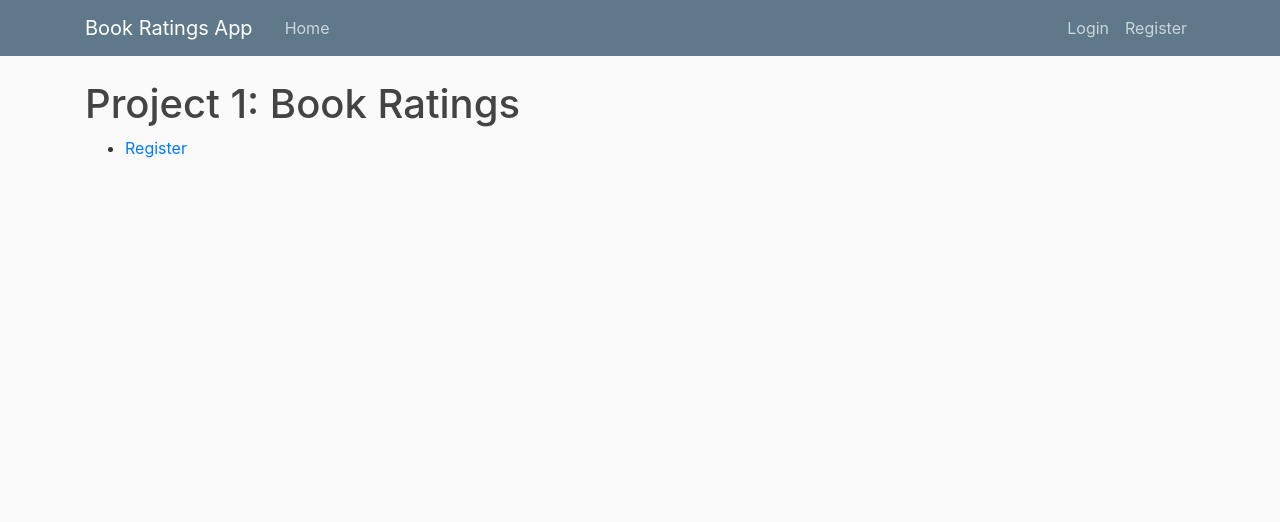
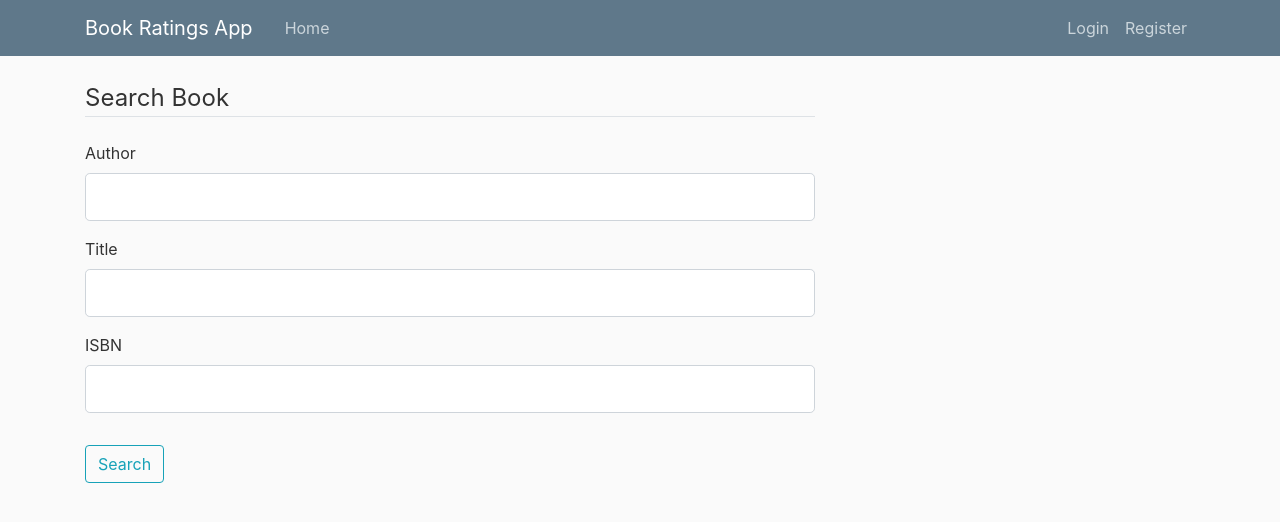
Before and after one commit to ckoopmann/cs50w_project1, a Flask app: page / in a window 1280 px wide. Shown: the top 522 px of the page. Run offline with Flask 2, Linux system fonts and the light colour scheme; some libraries are stand-ins or nearby versions.

Commit message:
Mockup Search interface

```diff
--- a/application/forms.py
+++ b/application/forms.py
@@ -30,3 +30,9 @@ class LoginForm(FlaskForm):
     password = PasswordField("password",validators = [DataRequired()])
     remember = BooleanField("remember me")
     submit = SubmitField("Login")
+
+class SearchForm(FlaskForm):
+    isbn = StringField("ISBN")
+    author = StringField("Author")
+    title = StringField("Title")
+    submit = SubmitField("Search")
--- a/application/routes.py
+++ b/application/routes.py
@@ -1,12 +1,13 @@
 from application import app, db, bcrypt
-from application.forms import RegistrationForm, LoginForm
+from application.forms import RegistrationForm, LoginForm, SearchForm
 from flask import render_template, url_for, flash, redirect, get_flashed_messages
 from application.models import User
 from flask_login import login_user, current_user, logout_user
 
-@app.route("/")
+@app.route("/", methods = ['GET','POST'])
 def index():
-    return render_template("index.html")
+    form = SearchForm()
+    return render_template("index.html", form = form)
 
 @app.route("/registration", methods = ['GET','POST'])
 def registration():
--- a/application/templates/index.html
+++ b/application/templates/index.html
@@ -1,7 +1,56 @@
 {% extends "layout.html"%}
 {% block content %}
-  <h1>Project 1: Book Ratings</h1>
-  <ul>
-    <li><a href="/registration">Register</a></li>
-  </ul>
+<form action="" method="post">
+  {{form.hidden_tag()}}
+  <fieldset class = "form-group">
+    <legend class = "border-bottom mb-4">Search Book</legend>
+    <div class="form-group">
+      {{form.author.label(class = "form-control-label")}}
+
+      {% if form.author.errors%}
+        {{form.author(class = "form-control form-control-lg is-invalid")}}
+        <div class="invalid-feedback">
+          {%for error in form.author.errors%}
+            <span>{{error}}</span>
+          {% endfor %}
+        </div>
+      {% else %}
+      {{form.author(class = "form-control form-control-lg")}}
+      {% endif %}
+    </div>
+
+    <div class="form-group">
+      {{form.title.label(class = "form-control-label")}}
+
+      {% if form.title.errors%}
+        {{form.title(class = "form-control form-control-lg is-invalid")}}
+        <div class="invalid-feedback">
+          {%for error in form.title.errors%}
+            <span>{{error}}</span>
+          {% endfor %}
+        </div>
+        {% else %}
+        {{form.title(class = "form-control form-control-lg")}}
+        {% endif %}
+    </div>
+
+    <div class="form-group">
+      {{form.isbn.label(class = "form-control-label")}}
+
+      {% if form.isbn.errors%}
+        {{form.isbn(class = "form-control form-control-lg is-invalid")}}
+        <div class="invalid-feedback">
+          {%for error in form.isbn.errors%}
+            <span>{{error}}</span>
+          {% endfor %}
+        </div>
+      {% else %}
+      {{form.isbn(class = "form-control form-control-lg")}}
+      {% endif %}
+    </div>
+  </fieldset>
+  <div class="form-group">
+    {{form.submit(class = "btn btn-outline-info")}}
+  </div>
+</form>
 {% endblock %}
```
